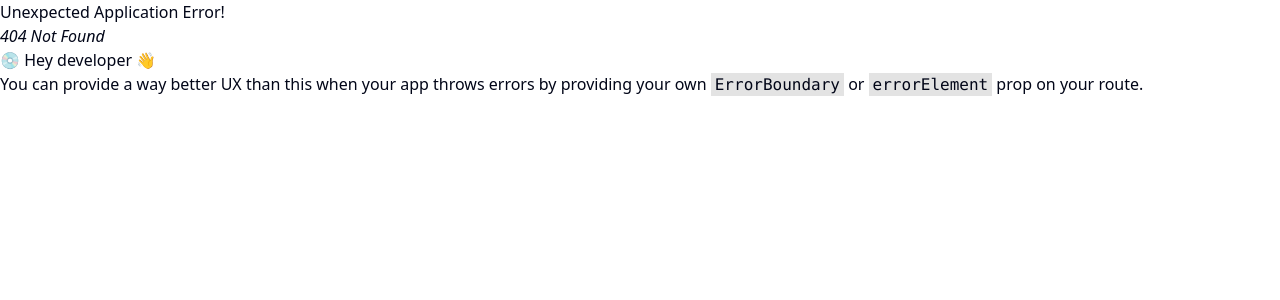
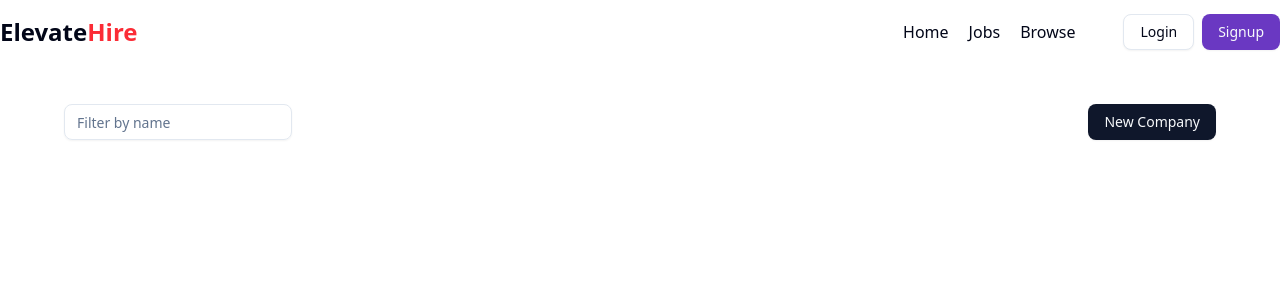
Before and after one commit to AnanyaRaj14/Job_Portal, a React (Vite) app in the folder frontend/: page /admin/companies in a window 1280 px wide. Before the commit this address had no page. Shown: the top 300 px of the page. Built offline with nearby package versions, Linux system fonts and the light colour scheme.

Commit message:
companies page

```diff
--- a/frontend/src/components/Home.jsx
+++ b/frontend/src/components/Home.jsx
@@ -5,9 +5,19 @@ import CategoryCarousel from './CategoryCarousel'
 import LatestJobs from './LatestJobs'
 import Footer from './shared/Footer'
 import useGetAllJobs from '@/hooks/useGetAllJobs'
+import { useSelector } from 'react-redux'
+import { useNavigate } from 'react-router-dom'
+import { useEffect } from 'react'
 
 const Home = () => {
   useGetAllJobs();
+  const navigate = useNavigate();
+  const {user} = useSelector(store=>store.auth);
+  useEffect(()=>{
+    if(user?.role === 'recruiter'){
+      navigate("/admin/companies");
+    }
+  }, []);
   return (
     <div>
       <Navbar/>
--- /dev/null
+++ b/frontend/src/components/admin/Companies.jsx
@@ -0,0 +1,26 @@
+import React from 'react'
+import Navbar from '../shared/Navbar'
+import { Input } from '../ui/input'
+import { Button } from '../ui/button'
+import CompaniesTable from './CompaniesTable'
+
+const Companies = () => {
+    return (
+        <div>
+            <Navbar />
+            <div className='max-w-6xl mx-auto my-10'>
+                <div className='flex items-center justify-between my-5'>
+                    <Input
+                        className="w-fit"
+                        placeholder="Filter by name"
+                        onChange={(e) => setInput(e.target.value)}
+                    />
+                    <Button>New Company</Button>
+                </div>
+                <CompaniesTable />
+            </div>
+        </div>
+    )
+}
+
+export default Companies
--- /dev/null
+++ b/frontend/src/components/admin/CompaniesTable.jsx
@@ -0,0 +1,11 @@
+import React from 'react'
+
+const CompaniesTable = () => {
+  return (
+    <div>
+
+    </div>
+  )
+}
+
+export default CompaniesTable
--- a/frontend/src/components/shared/Navbar.jsx
+++ b/frontend/src/components/shared/Navbar.jsx
@@ -12,14 +12,14 @@ import { toast } from 'sonner'
 
 function Navbar() {
     // const user = true;
-    const {user} = useSelector(store=>store.auth);
+    const { user } = useSelector(store => store.auth);
     const dispatch = useDispatch();
     const navigate = useNavigate();
 
     const logoutHandler = async () => {
         try {
-            const res = await axios.get(`${USER_API_END_POINT}/logout`, {withCredentials:true});
-            if(res.data.success){
+            const res = await axios.get(`${USER_API_END_POINT}/logout`, { withCredentials: true });
+            if (res.data.success) {
                 dispatch(setUser(null));
                 navigate("/");
                 toast.success(res.data.message);
@@ -38,9 +38,21 @@ function Navbar() {
                 </div>
                 <div className='flex items-center gap-12'>
                     <ul className='flex font-medium items-center gap-5 '>
+                        {
+                            user && user.role === 'recruiter' ? (
+                                <>
+                                    <li><Link to='/admin/companies'>Companies</Link></li>
+                                    <li><Link to='/admin/jobs'>Jobs</Link></li>
+                                </>
+                            ) : (
+                                <>
                                     <li><Link to='/'>Home</Link></li>
                                     <li><Link to='/jobs'>Jobs</Link></li>
                                     <li><Link to='/browse'>Browse</Link></li>
+                                </>
+                            )
+                        }
+
                     </ul>
                     {
                         !user ? (
@@ -67,10 +79,15 @@ function Navbar() {
                                     </div>
 
                                     <div className='flex flex-col my-2 text-gray-600'>
+                                        {
+                                            user && user.role === 'student' && (
                                                 <div className='flex w-fit items-center gap-2 cursor-pointer'>
                                                     <User2 />
                                                     <Button variant="link"><Link to="/profile">View Profile</Link></Button>
                                                 </div>
+                                            )
+                                        }
+
                                         <div className='flex w-fit items-center gap-2 cursor-pointer'>
                                             <LogOut />
                                             <Button onClick={logoutHandler} variant="link">Logout</Button>
```
Also changed, not shown: frontend/src/App.jsx (+7 -0 lines). Lines whose indentation alone changed are shown as unchanged.
